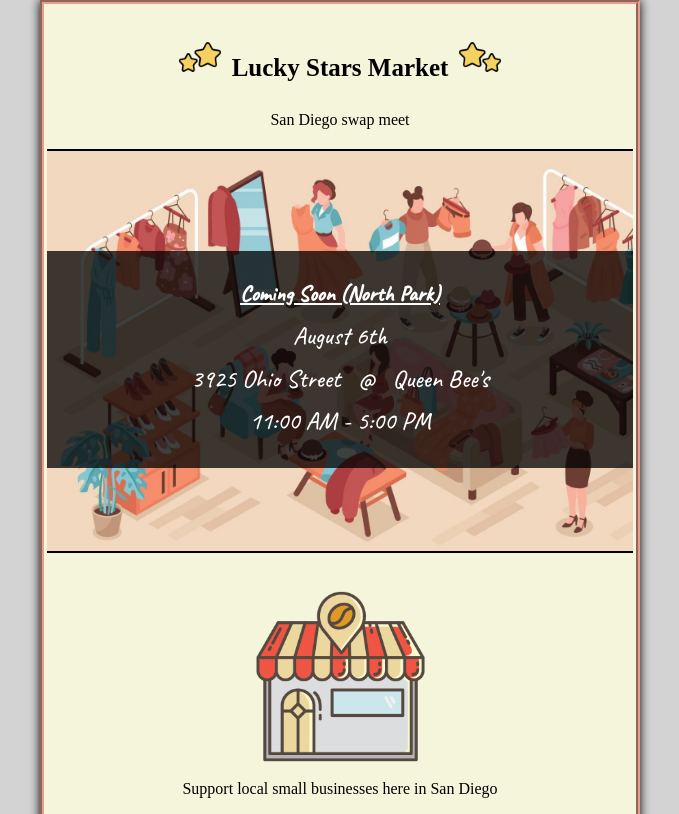
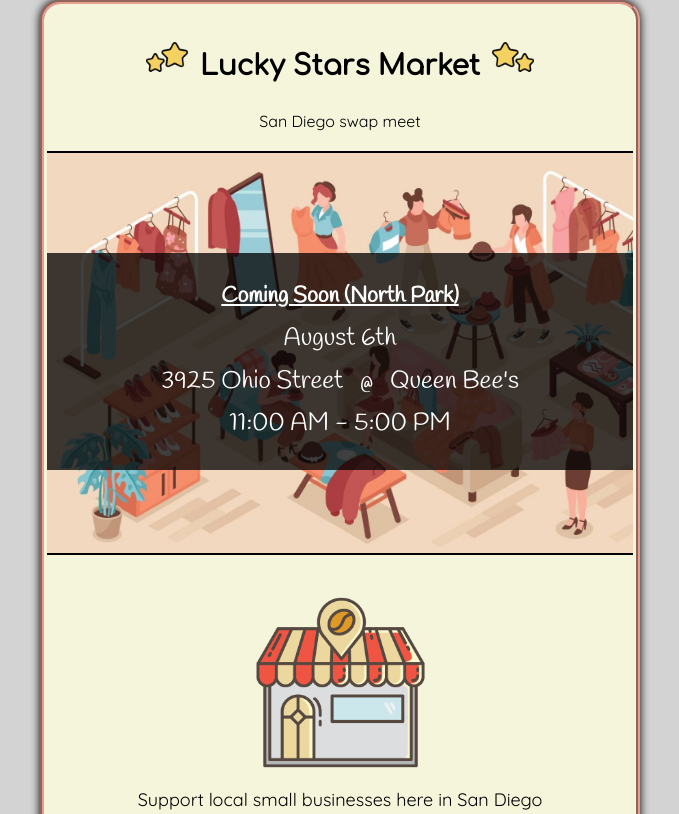
Before and after one commit to Hugo-T234/LuckyStars-Email, a plain HTML site: page index.html in a window 1280 px wide. Shown: the top 814 px of the page, without its empty margins (300-979 px from the left). Drawn offline with Linux system fonts and the light colour scheme.

Commit message:
Updating fonts
Changing font for header (table header), event date, and event information

```diff
--- a/index.html
+++ b/index.html
@@ -6,9 +6,10 @@
 <meta name="viewport" content="width=device-width, initial-scale=1.0">
 <title>Lucky Stars Market Email Template</title>
 <style>
-    @import url('https://fonts.googleapis.com/css2?family=Caveat:wght@400;500&display=swap');
+    @import url('https://fonts.googleapis.com/css2?family=Comfortaa&family=Handlee&family=Quicksand&display=swap');
     body {
         margin: 0;
+        font-family: 'Quicksand', sans-serif;
     }
     .wrapper {
         width: 100%;
@@ -22,9 +23,11 @@
         box-shadow: 0 0 10px black;
         border: 4.5px groove #e69e8f;
         display: table;
+        border-radius: 20px;
     }
     th {
-        font-size: 25px;
+        font-family: 'Comfortaa', cursive;
+        font-size: 28px;
         text-align: center;
         height: 100px;
     }
@@ -52,7 +55,7 @@
         top: 25%;
         padding: 0.5em 0 0.5em 0;
         color: white;
-        font-family: 'Caveat', cursive;
+        font-family: 'Handlee', serif;
         font-weight: 500;
         font-size: 25px;
         line-height: 0.7em;
@@ -65,6 +68,7 @@
     .section-2, .section-3, .section-4 {
         border-bottom: 2px solid black;
         padding: 2em 0;
+        font-size: 18px;
     }
 </style>
 </head>
@@ -105,7 +109,6 @@
                         <!-- Featuring -->
                         <img src="assets/icon-2.png" alt="" height="175px">
                         <p>Featuring Women, Queer, and POC owned buisnesses</p>
-
                     </div>
                 </td>
             </tr>
```
